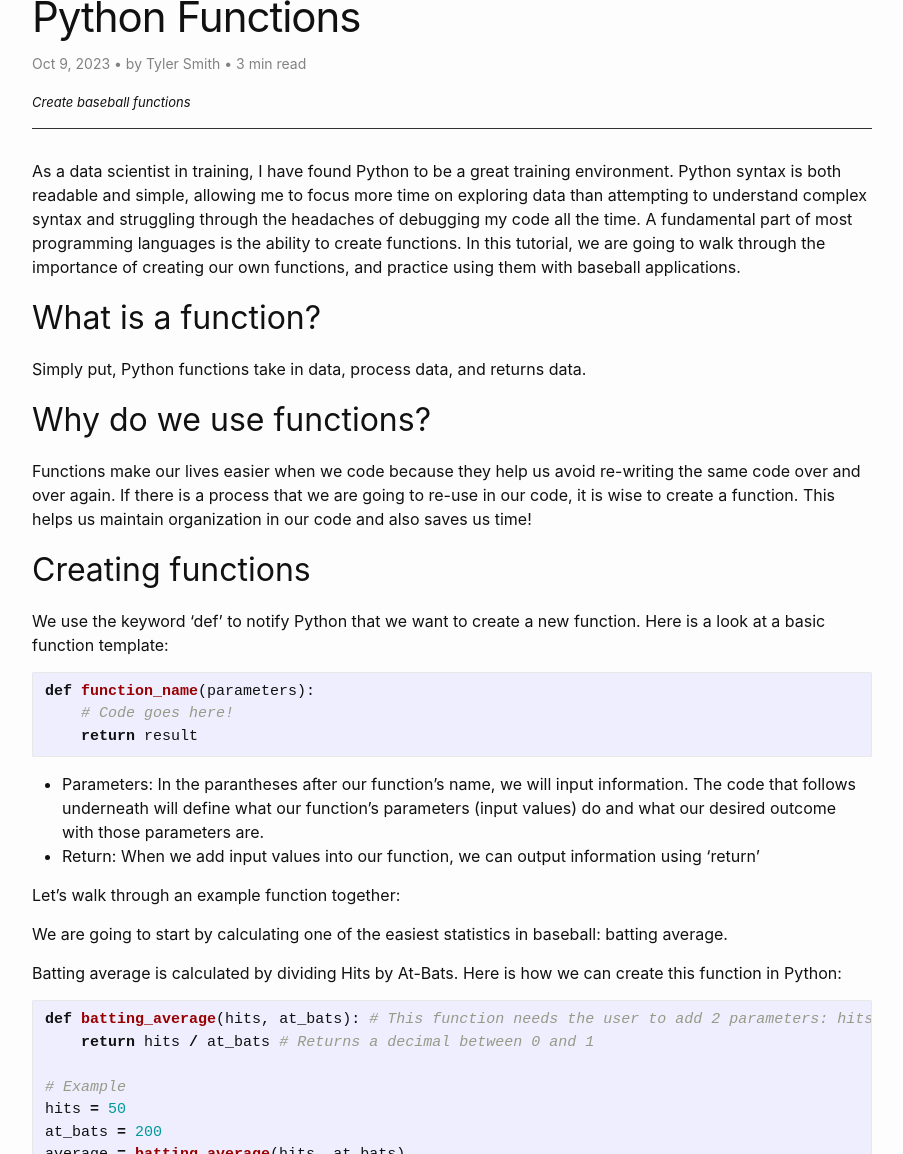
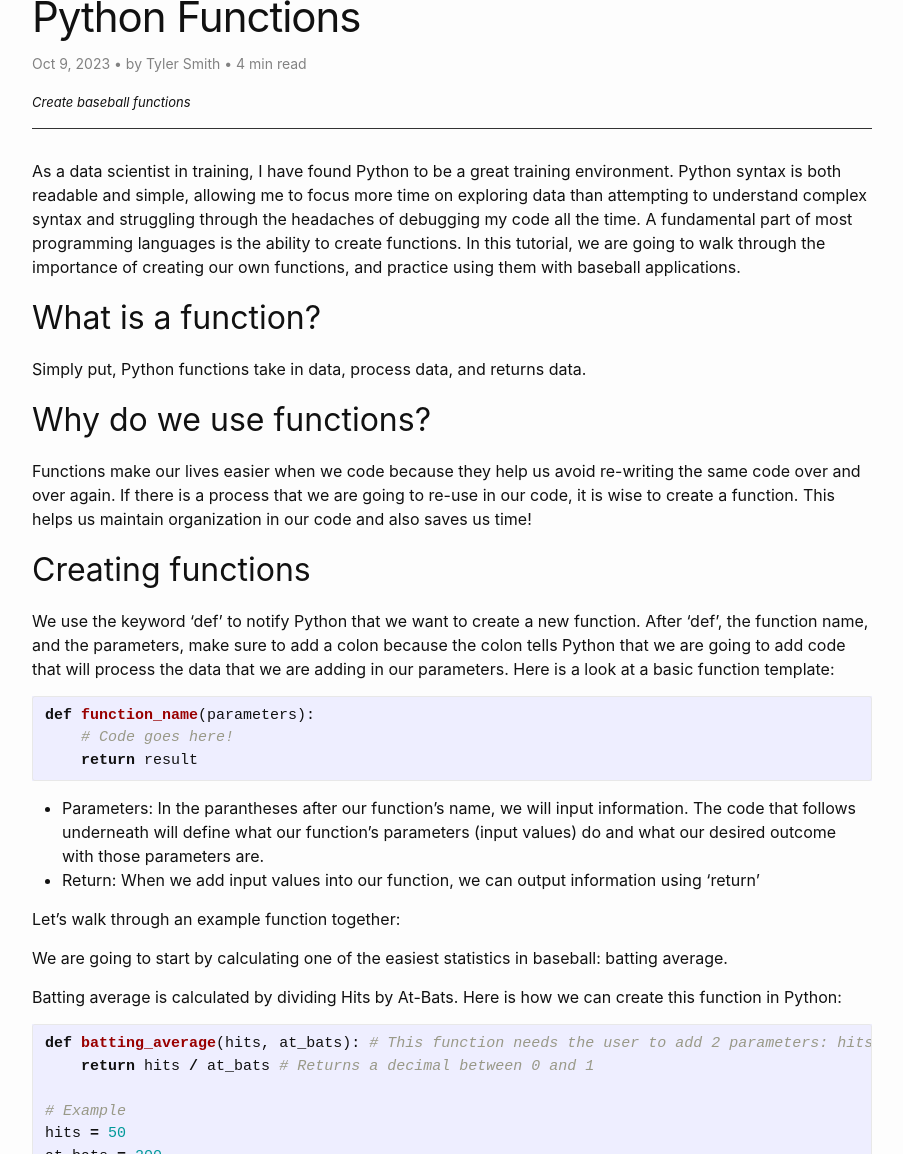
Before and after one commit to tyler-c-smith04/blog, a Jekyll site: the page built from _posts/2023-10-09-python-functions.md, in a window 1280 px wide and 1400 px high, cut to the strip 246-1400 px from the top of the window. Shown: the whole strip, without its empty margins (188-1091 px from the left). Built offline with Jekyll 4.4.1, drawn with Linux system fonts in a browser that asks for light colours; comment, search, counter and statistics services are not loaded; some of the changed text lies outside the part shown.

Commit message:
Update 2023-10-09-python-functions.md

````diff
--- a/_posts/2023-10-09-python-functions.md
+++ b/_posts/2023-10-09-python-functions.md
@@ -17,7 +17,7 @@ Functions make our lives easier when we code because they help us avoid re-writi
 
 <h2>Creating functions</h2>
 
-We use the keyword 'def' to notify Python that we want to create a new function. Here is a look at a basic function template:
+We use the keyword 'def' to notify Python that we want to create a new function. After 'def', the function name, and the parameters, make sure to add a colon because the colon tells Python that we are going to add code that will process the data that we are adding in our parameters. Here is a look at a basic function template:
 
 ```python
 def function_name(parameters):
@@ -62,3 +62,7 @@ at_bats = 0
 average = batting_avg(hits, at_bats)
 print(average) # Will output 0
 ```
+
+If statements can get tricky, but hopefully the if statement in the above code is easy to follow! Just like how we need to add a colon after we define a function at the beggining, we also need to add a colon to our if statement.
+
+Thanks for reading!
````
